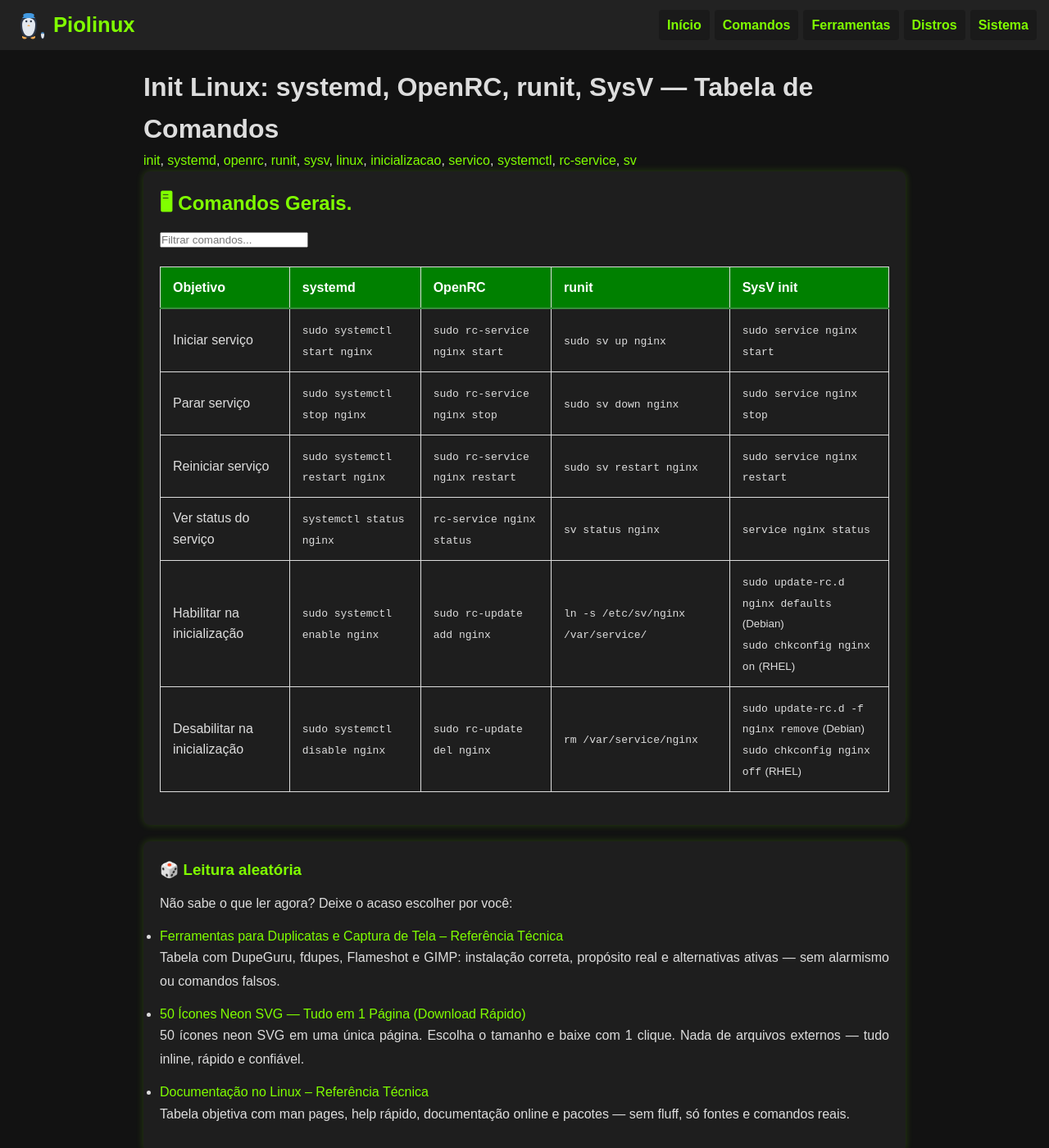
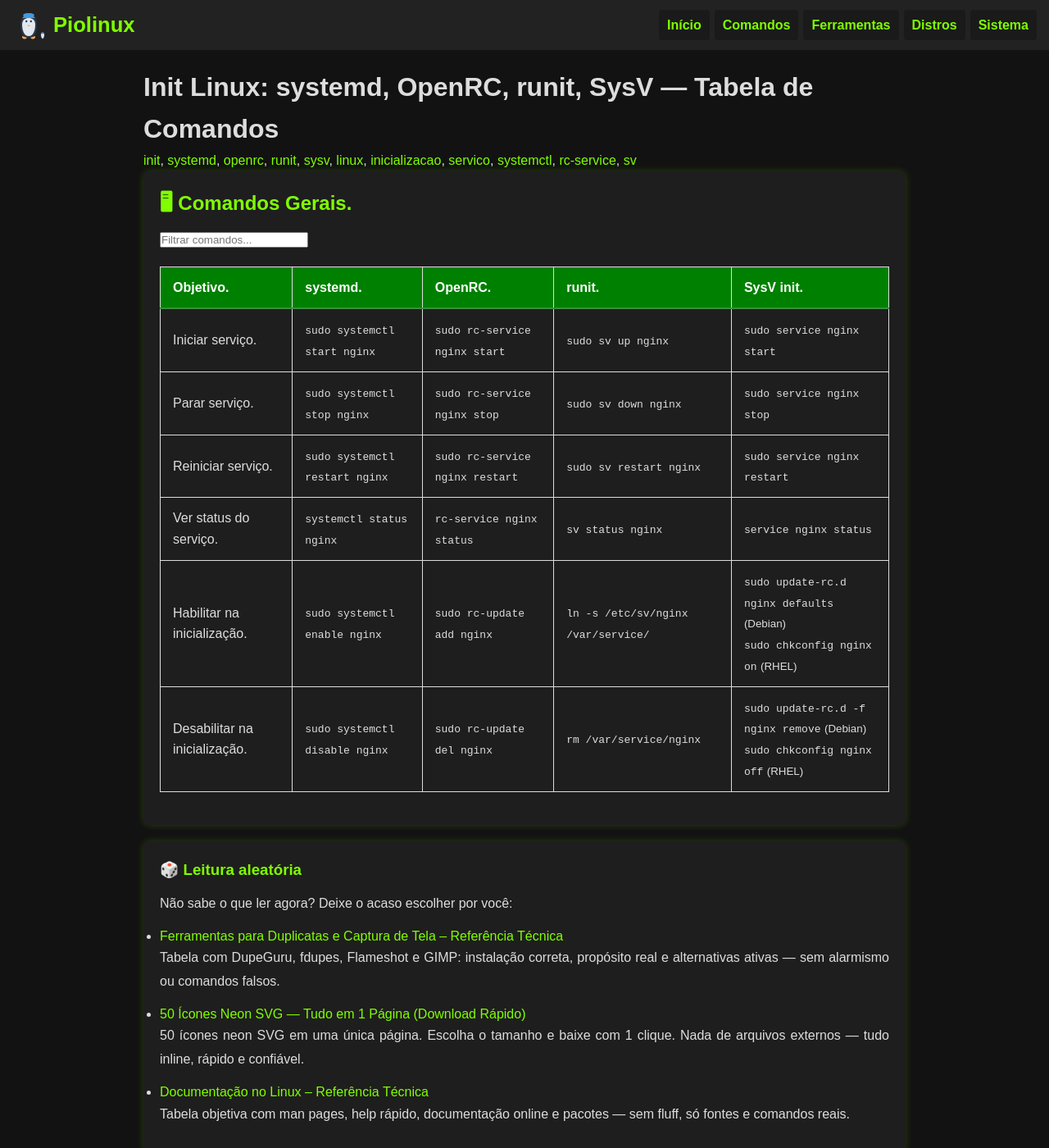
Before and after one commit to Piolinux/piolinux-site, a Jekyll site: the page built from _pages/_comandos/sistemas-de-inicializacao.md, in a window 1280 px wide and 1400 px high. Shown: the whole window at 82% size. Built offline with Jekyll 4.4.1, drawn with Linux system fonts in a browser that asks for light colours.

```diff
--- a/_pages/_comandos/sistemas-de-inicializacao.md
+++ b/_pages/_comandos/sistemas-de-inicializacao.md
@@ -25,17 +25,17 @@ function filtrarLinhas(termo) {
 <table class="evergreen-table">
   <thead>
     <tr>
-      <th>Objetivo</th>
-      <th>systemd</th>
-      <th>OpenRC</th>
-      <th>runit</th>
-      <th>SysV init</th>
+      <th>Objetivo.</th>
+      <th>systemd.</th>
+      <th>OpenRC.</th>
+      <th>runit.</th>
+      <th>SysV init.</th>
     </tr>
   </thead>
   <tbody>
     <!-- Iniciar serviço -->
     <tr>
-      <td data-label="Objetivo">Iniciar serviço</td>
+      <td data-label="Objetivo">Iniciar serviço.</td>
       <td data-label="systemd"><code>sudo systemctl start nginx</code></td>
       <td data-label="OpenRC"><code>sudo rc-service nginx start</code></td>
       <td data-label="runit"><code>sudo sv up nginx</code></td>
@@ -43,7 +43,7 @@ function filtrarLinhas(termo) {
     </tr>
     <!-- Parar serviço -->
     <tr>
-      <td data-label="Objetivo">Parar serviço</td>
+      <td data-label="Objetivo">Parar serviço.</td>
       <td data-label="systemd"><code>sudo systemctl stop nginx</code></td>
       <td data-label="OpenRC"><code>sudo rc-service nginx stop</code></td>
       <td data-label="runit"><code>sudo sv down nginx</code></td>
@@ -51,7 +51,7 @@ function filtrarLinhas(termo) {
     </tr>
     <!-- Reiniciar serviço -->
     <tr>
-      <td data-label="Objetivo">Reiniciar serviço</td>
+      <td data-label="Objetivo">Reiniciar serviço.</td>
       <td data-label="systemd"><code>sudo systemctl restart nginx</code></td>
       <td data-label="OpenRC"><code>sudo rc-service nginx restart</code></td>
       <td data-label="runit"><code>sudo sv restart nginx</code></td>
@@ -59,7 +59,7 @@ function filtrarLinhas(termo) {
     </tr>
     <!-- Ver status -->
     <tr>
-      <td data-label="Objetivo">Ver status do serviço</td>
+      <td data-label="Objetivo">Ver status do serviço.</td>
       <td data-label="systemd"><code>systemctl status nginx</code></td>
       <td data-label="OpenRC"><code>rc-service nginx status</code></td>
       <td data-label="runit"><code>sv status nginx</code></td>
@@ -67,7 +67,7 @@ function filtrarLinhas(termo) {
     </tr>
     <!-- Habilitar na inicialização -->
     <tr>
-      <td data-label="Objetivo">Habilitar na inicialização</td>
+      <td data-label="Objetivo">Habilitar na inicialização.</td>
       <td data-label="systemd"><code>sudo systemctl enable nginx</code></td>
       <td data-label="OpenRC"><code>sudo rc-update add nginx</code></td>
       <td data-label="runit"><code>ln -s /etc/sv/nginx /var/service/</code></td>
@@ -75,7 +75,7 @@ function filtrarLinhas(termo) {
     </tr>
     <!-- Desabilitar na inicialização -->
     <tr>
-      <td data-label="Objetivo">Desabilitar na inicialização</td>
+      <td data-label="Objetivo">Desabilitar na inicialização.</td>
       <td data-label="systemd"><code>sudo systemctl disable nginx</code></td>
       <td data-label="OpenRC"><code>sudo rc-update del nginx</code></td>
       <td data-label="runit"><code>rm /var/service/nginx</code></td>
```
